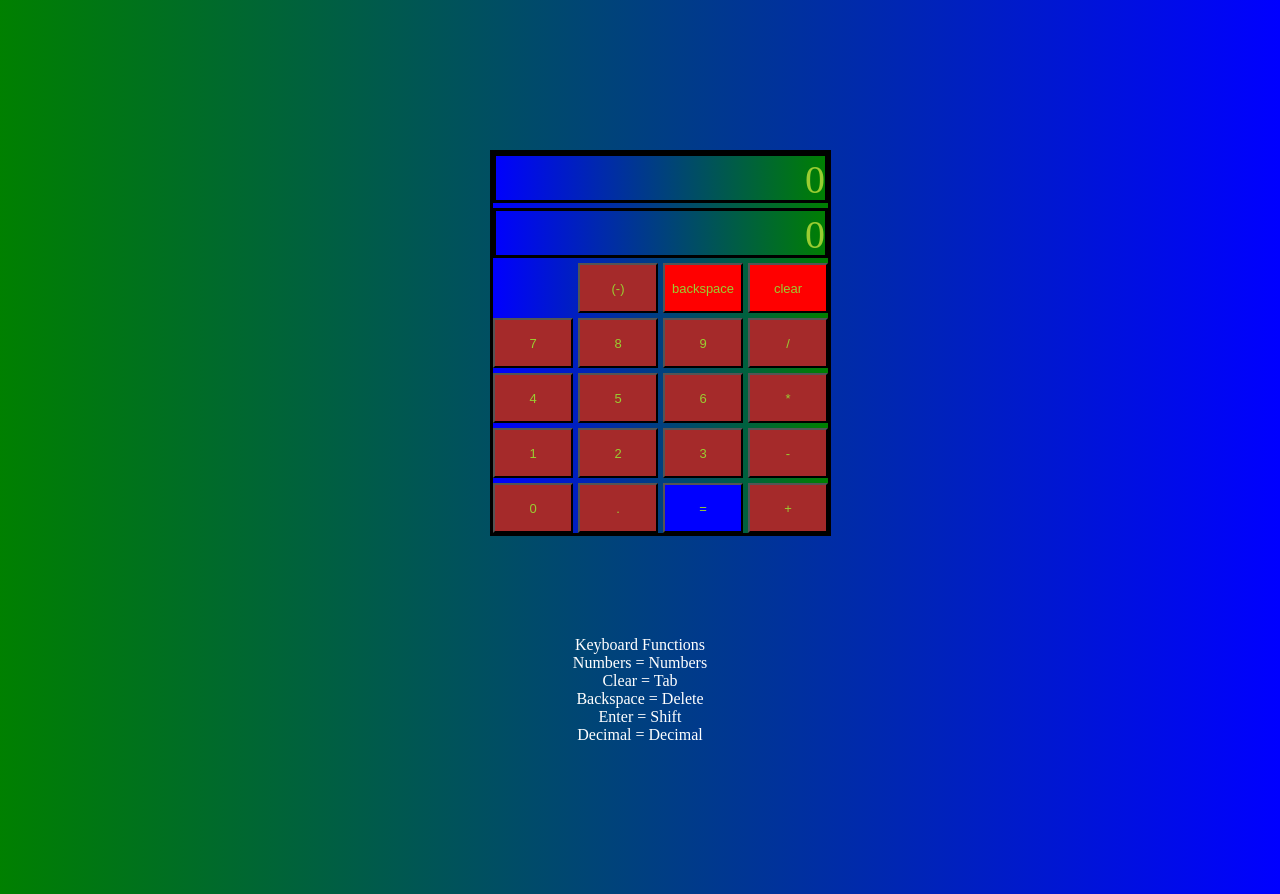
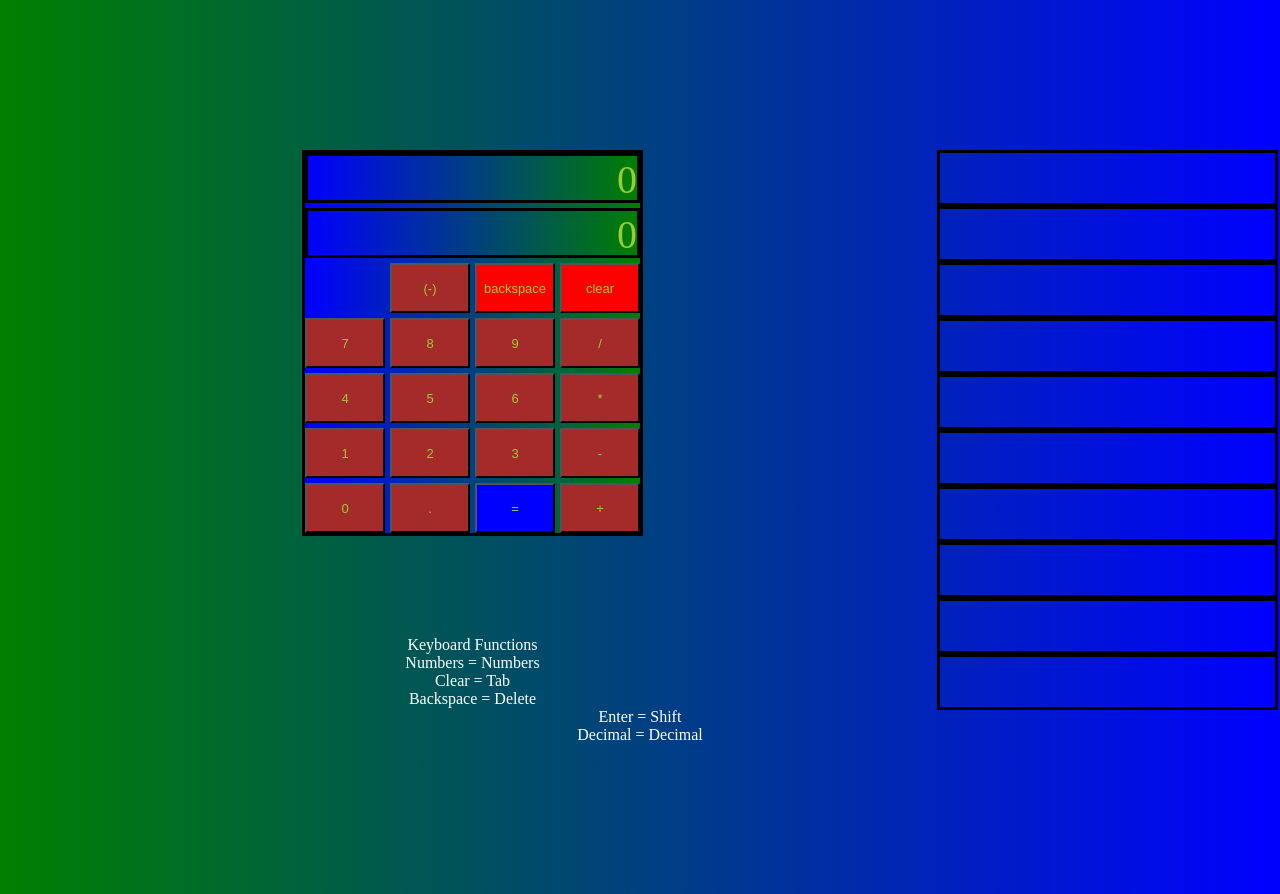
Before and after one commit to Timework/Calculator, a plain HTML site: page index.html in a window 1280 px wide. Drawn offline with Linux system fonts and the light colour scheme.

Commit message:
added history display

```diff
--- a/index.html
+++ b/index.html
@@ -9,6 +9,18 @@
 </head>
 <body>
     <div id="setting">
+        <div id="historyDisplays">
+            <div class="history" id="historyd1"></div>
+            <div class="history" id="historyd2"></div>
+            <div class="history" id="historyd3"></div>
+            <div class="history" id="historyd4"></div>
+            <div class="history" id="historyd5"></div>
+            <div class="history" id="historyd6"></div>
+            <div class="history" id="historyd7"></div>
+            <div class="history" id="historyd8"></div>
+            <div class="history" id="historyd9"></div>
+            <div class="history" id="historyd10"></div>
+        </div>
     <div id="container">
     <div id="calDisplay">0</div>
     <div id="display">0
@@ -33,7 +45,7 @@
     <button id="backspace" value = "backspace" onclick = "backspace()" type="button">backspace</button>
     <button id="negative" value ="-" onclick = "numberAdd(negative)" type="button">(-)</button>
     </div>
-      <div id="instructions">Keyboard Functions<br>Numbers = Numbers<br>Clear = Tab<br>
+        <div id="instructions">Keyboard Functions<br>Numbers = Numbers<br>Clear = Tab<br>
             Backspace = Delete<br> Enter = Shift<br> Decimal = Decimal</div>
     </div>
     <script src="script.js"></script>
--- a/script.js
+++ b/script.js
@@ -66,6 +66,8 @@ function runOperate(){
     calValue = calArr;
     calDisplay += "=" + calValue;
     document.getElementById("calDisplay").innerHTML = calDisplay;
+    historyMove();
+    document.getElementById("historyd1").innerHTML = calDisplay;
     calArr = [];
     document.getElementById("display").innerHTML = calValue;
     calDisplay = calValue;
@@ -138,3 +140,10 @@ document.addEventListener("keydown", function (event) {
         return runOperate();
     }
 });
+function historyMove(){
+    for (let i = 9; i > 0; i--){
+        if (document.getElementById(`historyd${i}`).innerHTML != ""){
+            document.getElementById(`historyd${i + 1}`).innerHTML = document.getElementById(`historyd${i}`).innerHTML
+        }
+    }
+}
--- a/style.css
+++ b/style.css
@@ -21,7 +21,7 @@
 #calDisplay{
     grid-area: calDisplay;
 }
-#display, #calDisplay{
+#display, #calDisplay, .history{
     border-style: solid;
     border-color: black;
     text-align: right;
@@ -92,7 +92,7 @@
     grid-area: clear;
 }
 #setting{
-    width: 300px;
+    width: 100%;
     text-align: center;
     margin: 150px auto;
 }
@@ -110,3 +110,13 @@ button{
 #instructions{
     color: white;
 }
+#historyDisplays{
+    width: 335px;
+    height: 550px;
+    float: right;
+    right: 50px
+}
+.history{
+    height: 50px;
+    width: 335px;
+}
```
